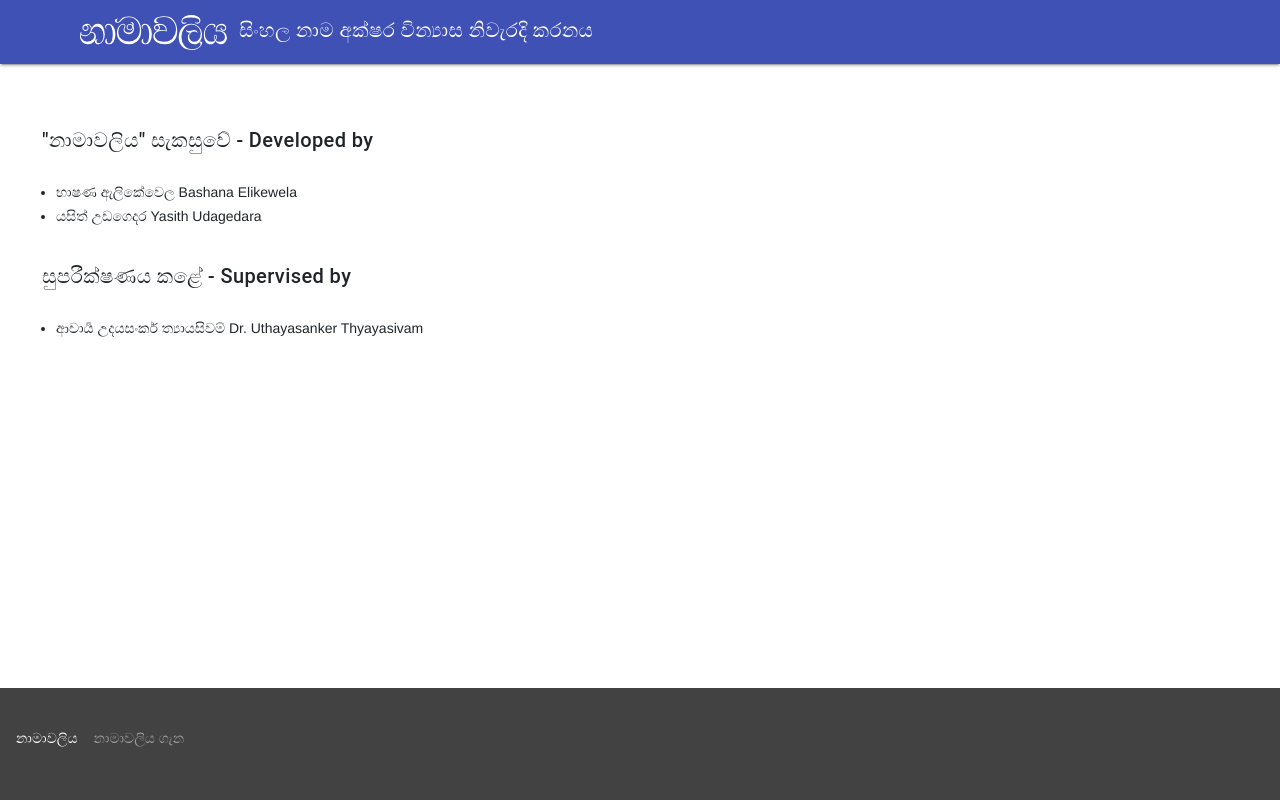
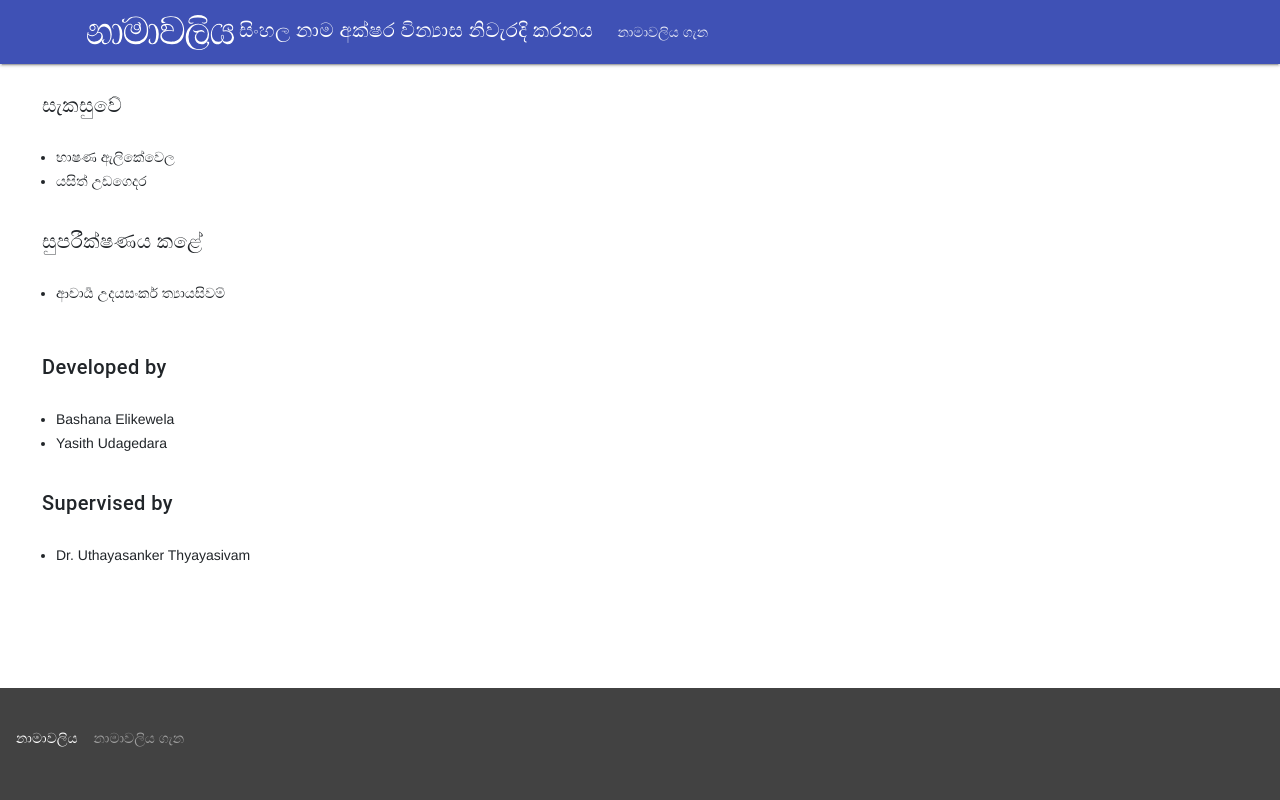
Before and after one commit to HBashanaE/FYP-Omega, a Flask app: page /about in a window 1280 px wide. Run offline with Flask 2, Linux system fonts and the light colour scheme.

Commit message:
update ui

```diff
--- a/UI/app.py
+++ b/UI/app.py
@@ -36,9 +36,14 @@ def spellcorrect():
                               ngramModelPath, insertionPath, deletionPath, substitutionPath)
     if request.method == 'POST':
         text = request.form['text']
+        for char in text:
+            if(ord(char) in range(3458, 3572)):
+                break
+        else:
+            return render_template('index.html', suggestions=[], error_name_accuracy=0, input_error="true")
         suggestions = spellChecker.correctSpelling(text)
         errorNameAccuracy = spellChecker.evaluationModule.model.getNameAccuracyLog(tokenize_full(text))
         print(errorNameAccuracy)
-        return render_template('index.html', suggestions=suggestions[:5], error_name_accuracy=errorNameAccuracy)
+        return render_template('index.html', suggestions=suggestions[:5], error_name_accuracy=errorNameAccuracy, input_error="false")
 
-    return render_template('index.html', suggestions=[], error_name_accuracy=0)
+    return render_template('index.html', suggestions=[], error_name_accuracy=0, input_error="false")
--- a/UI/templates/about.html
+++ b/UI/templates/about.html
@@ -18,44 +18,76 @@
 <body>
 
     <div class="mdl-layout mdl-js-layout mdl-layout--fixed-header">
+        <div class="mdl-layout mdl-js-layout mdl-layout--fixed-header">
             <header class="mdl-layout__header">
                 <div class="mdl-layout__header-row">
                     <!-- Title -->
                     <span class="mdl-layout-title">
+                        <a style="text-decoration: none; color: white; margin-left: 0.5rem;" href="/">
                             <img src="{{url_for('static', filename='namawaliya.logo.svg')}}" alt="" height="35rem">
-                    <a style="text-decoration: none; color: white; margin-left: 0.5rem;" href="/"> සිංහල නාම අක්ෂර වින්‍යාස නිවැරදි කරනය</a>
+                            සිංහල නාම අක්ෂර වින්‍යාස නිවැරදි කරනය
+                        </a>
                     </span>
+                    <nav class="mdl-navigation mdl-layout--large-screen-only">
+                        <a class="mdl-navigation__link" href="/about">නාමාවලිය ගැන</a>
+                    </nav>
                     <!-- Add spacer, to align navigation to the right -->
                     <div class="mdl-layout-spacer"></div>
 
                 </div>
             </header>
+            <div class="mdl-layout__drawer">
+                <nav class="mdl-navigation">
+                    <a class="mdl-navigation__link" href="/about">නාමාවලිය ගැන</a>
+                </nav>
+            </div>
 
             <main class="mdl-layout__content">
                 <div style="margin-bottom: 8rem;" class="page-content">
 
-                <div class="p-5">
-                    <h5>"නාමාවලිය" සැකසුවේ - Developed by</h5>
+                    <div class="px-5 py-2">
+                        <h5>සැකසුවේ</h5>
 
                         <div class="p-3">
                             <ul class="list-group">
-                        <li>භාෂණ ඇලිකේවෙල Bashana Elikewela</li>
-                        <li>යසිත් උඩගෙදර Yasith Udagedara</li>
+                                <li>භාෂණ ඇලිකේවෙල</li>
+                                <li>යසිත් උඩගෙදර</li>
                             </ul>
                         </div>
 
-                <h5>සුපරීක්ෂණය කළේ - Supervised by</h5>
+                        <h5>සුපරීක්ෂණය කළේ</h5>
 
                         <div class="p-3">
                             <ul class="list-group">
-                        <li>ආචාර්‍ය උදයසංකර් ත්‍යායසිවම් Dr. Uthayasanker Thyayasivam</li>
+                                <li>ආචාර්‍ය උදයසංකර් ත්‍යායසිවම්</li>
+                            </ul>
+                        </div>
+                    </div>
+
+                    <div class="px-5 py-2">
+                        <h5>Developed by</h5>
+
+                        <div class="p-3">
+                            <ul class="list-group">
+                                <li>Bashana Elikewela</li>
+                                <li>Yasith Udagedara</li>
+                            </ul>
+                        </div>
+
+                        <h5>Supervised by</h5>
+
+                        <div class="p-3">
+                            <ul class="list-group">
+                                <li>Dr. Uthayasanker Thyayasivam</li>
                             </ul>
                         </div>
                     </div>
                 </div>
                 <footer style="position: fixed; height:8rem; width: 100%; bottom: 0;" class="mdl-mini-footer">
                     <div class="mdl-mini-footer__left-section">
-                    <a href="/"><div class="mdl-logo">නාමාවලිය</div></a>
+                        <a href="/">
+                            <div class="mdl-logo">නාමාවලිය</div>
+                        </a>
                         <ul class="mdl-mini-footer__link-list">
                             <li><a href="/about">නාමාවලිය ගැන</a></li>
                         </ul>
```
Also changed, not shown: UI/templates/index.html (+42 -3 lines). Lines whose indentation alone changed are shown as unchanged.
